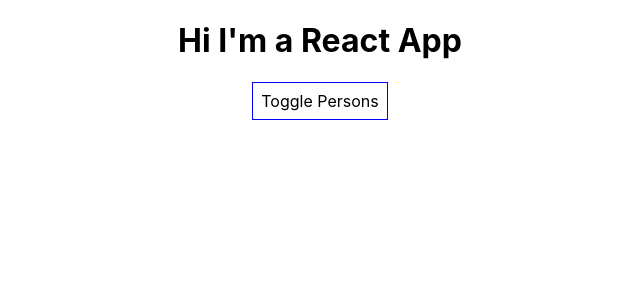
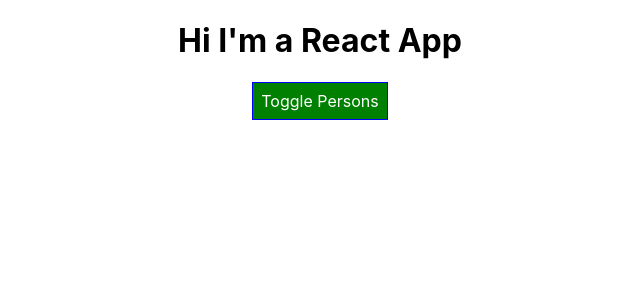
Before and after one commit to ammar4568/react-complete-guide, a React (Create React App) app: page / in a window 1280 px wide. Shown: the top 300 px of the page, without its empty margins (320-960 px from the left). Built offline with nearby package versions, Linux system fonts and the light colour scheme.

Commit message:
3. Setting Styles Dynamically

```diff
--- a/src/App.js
+++ b/src/App.js
@@ -15,7 +15,7 @@ class App extends Component {
   nameChangeHandler = (event, id) => {
     const personIndex = this.state.persons.findIndex(person => person.id === id);
 
-    const person = {...this.state.persons[personIndex]}
+    const person = { ...this.state.persons[personIndex] }
     person.name = event.target.value;
 
     const persons = [...this.state.persons];
@@ -37,6 +37,15 @@ class App extends Component {
   }
 
   render() {
+    const btnStyle = {
+      backgroundColor: 'green',
+      color: 'white',
+      font: 'inherit',
+      border: '1px solid blue',
+      padding: '8px',
+      cursor: 'pointer'
+    }
+
     let persons = null;
 
     if (this.state.showPersons) {
@@ -55,8 +64,9 @@ class App extends Component {
           }
         </div >
       );
+
+      btnStyle.backgroundColor = 'red';
     }
-
 
     return (
       <div className="App" >
@@ -68,12 +78,5 @@ class App extends Component {
   }
 }
 
-const btnStyle = {
-  backgroundColor: 'white',
-  font: 'inherit',
-  border: '1px solid blue',
-  padding: '8px',
-  cursor: 'pointer'
-}
 
 export default App;
```
